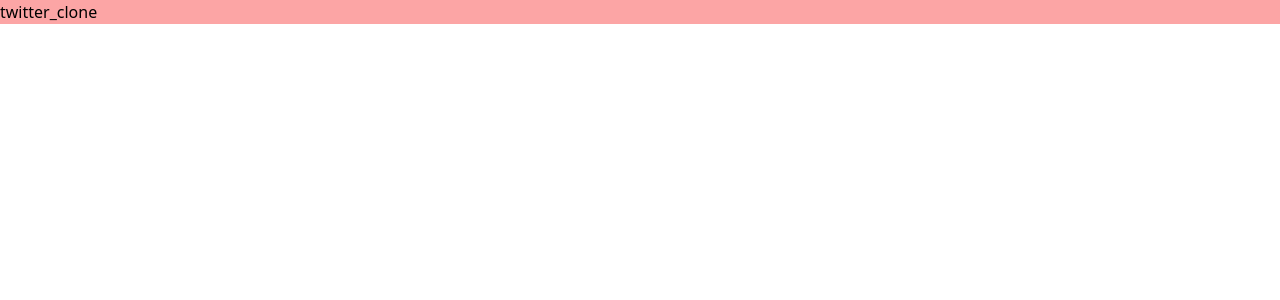
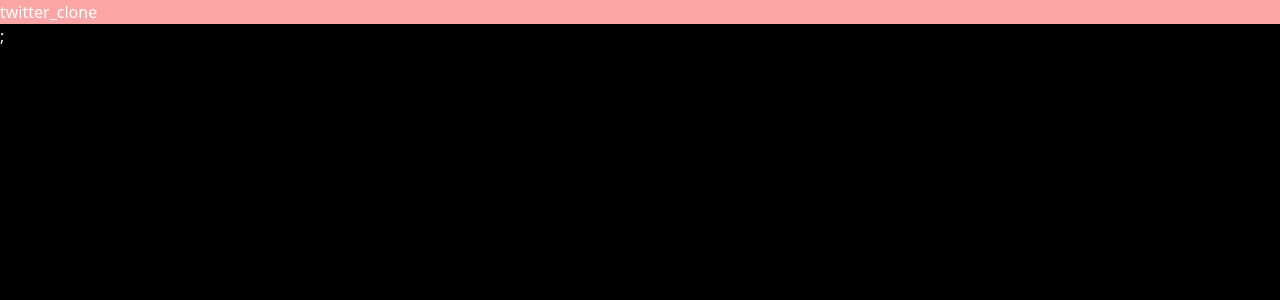
Before and after one commit to Tokosama/twitter_clone, a Next.js app: page / in a window 1280 px wide. Shown: the top 300 px of the page. Built offline with nearby package versions, Linux system fonts and the light colour scheme.

Commit message:
Integration de nextauth (googleauth) et integration de la base de donnees mongodb

```diff
--- /dev/null
+++ b/lib/db.ts
@@ -0,0 +1,37 @@
+// This approach is taken from https://github.com/vercel/next.js/tree/canary/examples/with-mongodb
+import { MongoClient, ServerApiVersion } from "mongodb"
+
+if (!process.env.MONGODB_URI) {
+  throw new Error('Invalid/Missing environment variable: "MONGODB_URI"')
+}
+
+const uri = process.env.MONGODB_URI
+const options = {
+  serverApi: {
+    version: ServerApiVersion.v1,
+    strict: true,
+    deprecationErrors: true,
+  },
+}
+
+let client: MongoClient
+
+if (process.env.NODE_ENV === "development") {
+  // In development mode, use a global variable so that the value
+  // is preserved across module reloads caused by HMR (Hot Module Replacement).
+  let globalWithMongo = global as typeof globalThis & {
+    _mongoClient?: MongoClient
+  }
+
+  if (!globalWithMongo._mongoClient) {
+    globalWithMongo._mongoClient = new MongoClient(uri, options)
+  }
+  client = globalWithMongo._mongoClient
+} else {
+  // In production mode, it's best to not use a global variable.
+  client = new MongoClient(uri, options)
+}
+
+// Export a module-scoped MongoClient. By doing this in a
+// separate module, the client can be shared across functions.
+export default client
--- a/pages/_app.js
+++ b/pages/_app.js
@@ -1,5 +1,10 @@
 import "@/styles/globals.css";
+import { SessionProvider } from "next-auth/react";
 
-export default function App({ Component, pageProps }) {
-  return <Component {...pageProps} />;
+export default function App({ Component, pageProps:{session, ...pageProps} }) {
+  return (
+    <SessionProvider session={session}>
+      <Component {...pageProps} />;
+    </SessionProvider>
+  );
 }
--- /dev/null
+++ b/pages/api/auth/[...nextauth].js
@@ -0,0 +1,14 @@
+import { MongoDBAdapter } from "@auth/mongodb-adapter";
+import NextAuth from "next-auth";
+import GoogleProvider from "next-auth/providers/google";
+import client from "@/lib/db";
+
+export default NextAuth({
+  adapter: MongoDBAdapter(client),
+  providers: [
+    GoogleProvider({
+      clientId: process.env.GOOGLE_CLIENT_ID,
+      clientSecret: process.env.GOOGLE_CLIENT_SECRET,
+    }),
+  ],
+});
--- /dev/null
+++ b/pages/login.js
@@ -0,0 +1,28 @@
+import { getProviders, signIn, useSession } from "next-auth/react"; //getProviders est une fonction de la bibliothèque NextAuth.js qui permet de récupérer la liste des fournisseurs d'authentification configurés dans ton application. Ces fournisseurs peuvent inclure des services comme Google, GitHub, Facebook, ou même des fournisseurs personnalisés.
+export default function LoginPage({ providers }) {
+  const {data,status} = useSession();
+  return (
+    <>
+      <div className="flex items-center justify-center h-screen">
+        {Object.values(providers).map((provider) => (
+          <>
+            <div>
+              <button onClick={async()=>{
+                await signIn(provider.id)
+              }} className="bg-twitterWhite pl-2 pr-5 py-2 text-black rounded-full flex items-center">
+               <img src="/google.png" alt="" className="h-8 " /> Sign in with {provider.name}
+              </button>
+            </div>
+          </>
+        ))}
+      </div>
+    </>
+  );
+}
+
+export async function getServerSideProps() {
+  const providers = await getProviders();
+  return {
+    props: { providers },
+  };
+}
--- a/styles/globals.css
+++ b/styles/globals.css
@@ -1,3 +1,9 @@
 @tailwind base;
 @tailwind components;
 @tailwind utilities;
+
+body{
+
+  background-color: #000;
+  color: #Fff;
+}
--- a/tailwind.config.mjs
+++ b/tailwind.config.mjs
@@ -8,8 +8,12 @@ export default {
   theme: {
     extend: {
       colors: {
-        background: "var(--background)",
-        foreground: "var(--foreground)",
+
+        twitterWhite:'#e7e9ea',
+        twitterBlue:'#308CD8',
+        twitterBorder:'#2f3336',
+        twitterLightGray:'#71767b',
+        twitterDarkGray:"#17181C"
       },
     },
   },
```
Also changed, not shown: package.json (+5 -2 lines), public/google.png (added), 1 other file (tests, documents, lock files or other folders).
